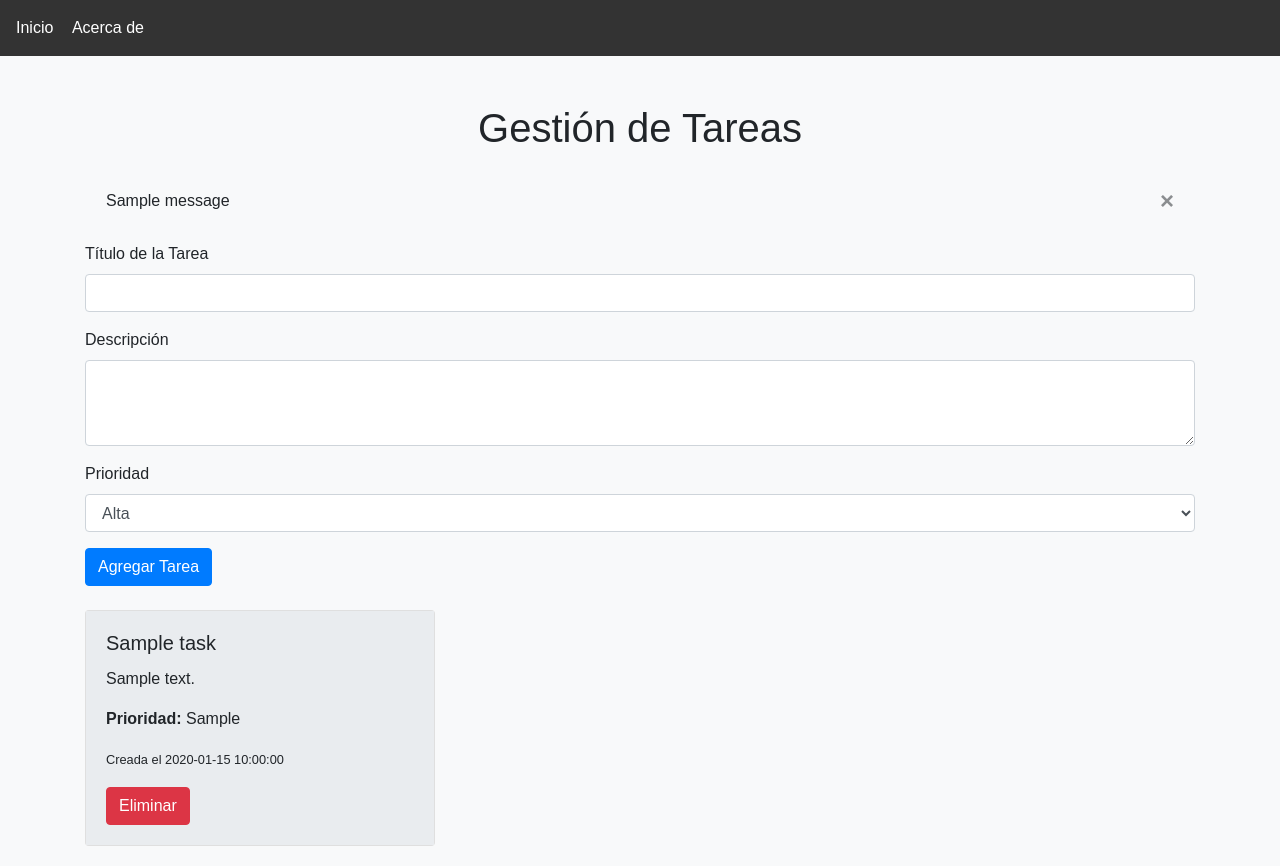
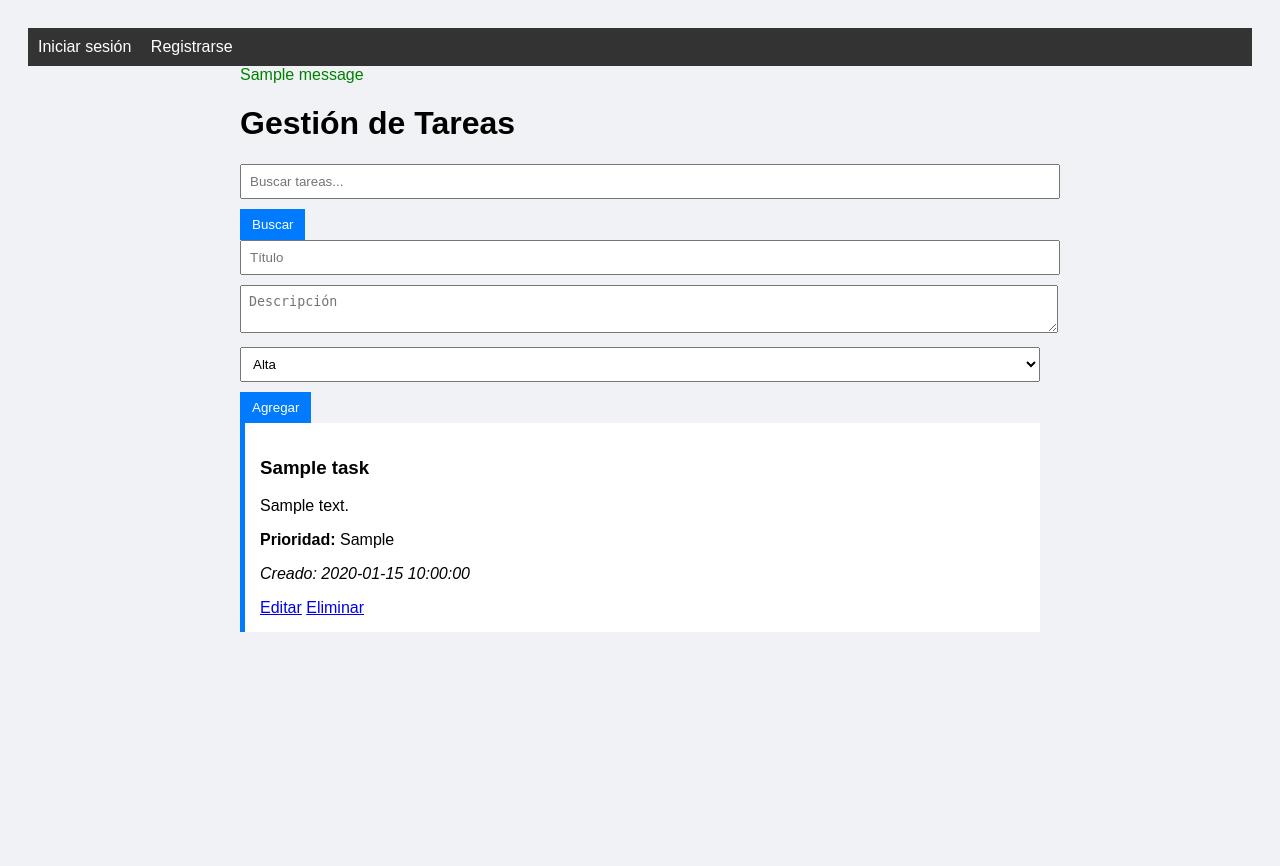
Before and after one commit to fernandoap30/PROYECTO_FASE_I_TESTING_2025, a Flask app: template templates/index.html in a window 1280 px wide. After the commit the page ends 632 px from the top, so only its background shows below. Run offline with Flask 3, Linux system fonts and the light colour scheme; the template is opened without the code that fills it: values that come from a table or form of the project are taken from there, others are empty; tables that the repository leaves empty hold one stand-in row (values such as "Sample post"); one stand-in notice (Sample message) is shown; some libraries are stand-ins or nearby versions.

Commit message:
implementación de login y edición de las tareas

```diff
--- a/app.py
+++ b/app.py
@@ -1,67 +1,123 @@
-from flask import Flask, render_template, request, redirect, url_for, flash
+from flask import Flask, render_template, request, redirect, url_for, flash, session
 from flask_sqlalchemy import SQLAlchemy
+from werkzeug.security import generate_password_hash, check_password_hash
 
 app = Flask(__name__)
 app.config['SQLALCHEMY_DATABASE_URI'] = 'sqlite:///tasks.db'
 app.config['SQLALCHEMY_TRACK_MODIFICATIONS'] = False
-app.secret_key = 'tu_clave_secreta'
-
-# Inicializa la base de datos
+app.secret_key = 'clave_secreta'
 db = SQLAlchemy(app)
 
-# Define el modelo de Task (Tarea)
+class User(db.Model):
+    id = db.Column(db.Integer, primary_key=True)
+    username = db.Column(db.String(80), unique=True, nullable=False)
+    password_hash = db.Column(db.String(128), nullable=False)
+    tasks = db.relationship('Task', backref='user', lazy=True)
+
 class Task(db.Model):
     id = db.Column(db.Integer, primary_key=True)
     title = db.Column(db.String(120), nullable=False)
     description = db.Column(db.Text)
     priority = db.Column(db.String(10))
     created_at = db.Column(db.DateTime, default=db.func.now())
+    user_id = db.Column(db.Integer, db.ForeignKey('user.id'), nullable=False)
 
-# Ruta principal (mostrar todas las tareas)
 @app.route('/')
 def index():
-    tasks = Task.query.all()  # Obtiene todas las tareas
+    if 'user_id' not in session:
+        return redirect(url_for('login'))
+
+    search_query = request.args.get('search')
+    tasks = Task.query.filter_by(user_id=session['user_id'])
+
+    if search_query:
+        tasks = tasks.filter((Task.title.contains(search_query)) | (Task.description.contains(search_query)))
+
+    tasks = tasks.all()
     return render_template('index.html', tasks=tasks)
 
-# Ruta para agregar una tarea
+@app.route('/register', methods=['GET', 'POST'])
+def register():
+    if request.method == 'POST':
+        username = request.form['username']
+        password = generate_password_hash(request.form['password'])
+
+        if User.query.filter_by(username=username).first():
+            flash('El nombre de usuario ya existe', 'error')
+            return redirect(url_for('register'))
+
+        new_user = User(username=username, password_hash=password)
+        db.session.add(new_user)
+        db.session.commit()
+        flash('Usuario registrado correctamente', 'success')
+        return redirect(url_for('login'))
+
+    return render_template('register.html')
+
+@app.route('/login', methods=['GET', 'POST'])
+def login():
+    if request.method == 'POST':
+        username = request.form['username']
+        password = request.form['password']
+        user = User.query.filter_by(username=username).first()
+
+        if user and check_password_hash(user.password_hash, password):
+            session['user_id'] = user.id
+            flash('Inicio de sesión exitoso', 'success')
+            return redirect(url_for('index'))
+        else:
+            flash('Credenciales inválidas', 'error')
+
+    return render_template('login.html')
+
+@app.route('/logout')
+def logout():
+    session.pop('user_id', None)
+    flash('Sesión cerrada correctamente', 'success')
+    return redirect(url_for('login'))
+
 @app.route('/add', methods=['POST'])
 def add_task():
-    if request.method == 'POST':
-        title = request.form['title']
-        description = request.form['description']
-        priority = request.form['priority']
+    if 'user_id' not in session:
+        return redirect(url_for('login'))
 
-        new_task = Task(title=title, description=description, priority=priority)
-        try:
-            db.session.add(new_task)
-            db.session.commit()
-            flash('Tarea agregada exitosamente', 'success')
-        except:
-            db.session.rollback()
-            flash('Error al agregar la tarea', 'error')
+    title = request.form['title']
+    description = request.form['description']
+    priority = request.form['priority']
 
+    new_task = Task(title=title, description=description, priority=priority, user_id=session['user_id'])
+    db.session.add(new_task)
+    db.session.commit()
+    flash('Tarea agregada exitosamente', 'success')
     return redirect(url_for('index'))
 
-# Ruta para eliminar una tarea
+@app.route('/edit/<int:id>', methods=['GET', 'POST'])
+def edit_task(id):
+    task = Task.query.get_or_404(id)
+
+    if request.method == 'POST':
+        task.title = request.form['title']
+        task.description = request.form['description']
+        task.priority = request.form['priority']
+        db.session.commit()
+        flash('Tarea actualizada exitosamente', 'success')
+        return redirect(url_for('index'))
+
+    return render_template('edit.html', task=task)
+
 @app.route('/delete/<int:id>')
 def delete_task(id):
-    task = Task.query.get(id)
-    try:
-        db.session.delete(task)
-        db.session.commit()
-        flash('Tarea eliminada exitosamente', 'success')
-    except:
-        db.session.rollback()
-        flash('Error al eliminar la tarea', 'error')
-
+    task = Task.query.get_or_404(id)
+    db.session.delete(task)
+    db.session.commit()
+    flash('Tarea eliminada exitosamente', 'success')
     return redirect(url_for('index'))
 
-@app.route('/modify')
+@app.route('/about')
 def about():
     return render_template('about.html')
 
-
 if __name__ == '__main__':
     with app.app_context():
-        db.create_all()  # Crea las tablas si no existen
+        db.create_all()
     app.run(debug=True)
--- a/static/style.css
+++ b/static/style.css
@@ -1,20 +1,41 @@
 body {
+    background: #f0f2f5;
     font-family: Arial, sans-serif;
     padding: 20px;
-    background: #f5f5f5;
 }
-form {
-    margin-bottom: 20px;
+nav {
+    background: #333;
+    padding: 10px;
 }
-input, textarea, select {
-    display: block;
-    margin-top: 5px;
+nav a {
+    color: white;
+    margin-right: 15px;
+    text-decoration: none;
+}
+.container {
+    max-width: 800px;
+    margin: auto;
+}
+form input, form textarea, form select {
+    width: 100%;
     margin-bottom: 10px;
-    width: 300px;
+    padding: 8px;
 }
-.success {
-    color: green;
+button {
+    background-color: #007BFF;
+    color: white;
+    padding: 8px 12px;
+    border: none;
+    cursor: pointer;
 }
-.error {
-    color: red;
+button:hover {
+    background-color: #0056b3;
 }
+.alert.success { color: green; }
+.alert.error { color: red; }
+.task-card {
+    background: white;
+    padding: 15px;
+    margin-bottom: 10px;
+    border-left: 5px solid #007BFF;
+}
--- a/templates/base.html
+++ b/templates/base.html
@@ -3,44 +3,31 @@
 <head>
     <meta charset="UTF-8">
     <meta name="viewport" content="width=device-width, initial-scale=1.0">
-    <title>{% block title %}TaskFlow - Gestión de Tareas{% endblock %}</title>
-    <link rel="stylesheet" href="https://stackpath.bootstrapcdn.com/bootstrap/4.5.2/css/bootstrap.min.css">
-    <style>
-        body {
-            background-color: #f8f9fa;
-            font-family: Arial, sans-serif;
-        }
-        nav {
-            background-color: #333;
-            padding: 1em;
-        }
-        nav a {
-            color: white;
-            margin-right: 15px;
-            text-decoration: none;
-        }
-        .task-card {
-            margin-bottom: 20px;
-        }
-        .task-card .card-body {
-            background-color: #e9ecef;
-        }
-    </style>
+    <title>{% block title %}TaskFlow{% endblock %}</title>
+    <link rel="stylesheet" href="{{ url_for('static', filename='style.css') }}">
 </head>
 <body>
+    <nav>
+        {% if session.get('user_id') %}
+            <a href="{{ url_for('index') }}">Inicio</a>
+            <a href="{{ url_for('about') }}">Acerca de</a>
+            <a href="{{ url_for('logout') }}">Cerrar sesión</a>
+        {% else %}
+            <a href="{{ url_for('login') }}">Iniciar sesión</a>
+            <a href="{{ url_for('register') }}">Registrarse</a>
+        {% endif %}
+    </nav>
 
-<nav>
-    <a href="{{ url_for('index') }}">Inicio</a>
-    <a href="{{ url_for('about') }}">Acerca de</a>
-</nav>
+    <div class="container">
+        {% with messages = get_flashed_messages(with_categories=true) %}
+            {% if messages %}
+                {% for category, message in messages %}
+                    <div class="alert {{ category }}">{{ message }}</div>
+                {% endfor %}
+            {% endif %}
+        {% endwith %}
 
-<div class="container mt-5">
-    {% block content %}{% endblock %}
-</div>
-
-<script src="https://code.jquery.com/jquery-3.5.1.slim.min.js"></script>
-<script src="https://cdn.jsdelivr.net/npm/@popperjs/core@2.5.3/dist/umd/popper.min.js"></script>
-<script src="https://stackpath.bootstrapcdn.com/bootstrap/4.5.2/js/bootstrap.min.js"></script>
-
+        {% block content %}{% endblock %}
+    </div>
 </body>
 </html>
--- a/templates/index.html
+++ b/templates/index.html
@@ -1,152 +1,35 @@
+{% extends 'base.html' %}
 
-<!--
-<!DOCTYPE html>
-<html lang="es">
-<head>
-    <meta charset="UTF-8">
-    <meta name="viewport" content="width=device-width, initial-scale=1.0">
-    <title>TaskFlow - Gestión de Tareas</title>
-    <link rel="stylesheet" href="https://stackpath.bootstrapcdn.com/bootstrap/4.5.2/css/bootstrap.min.css">
-    <style>
-        body {
-            background-color: #f8f9fa;
-            font-family: Arial, sans-serif;
-        }
-        .task-card {
-            margin-bottom: 20px;
-        }
-        .task-card .card-body {
-            background-color: #e9ecef;
-        }
-        nav {
-            background-color: #333;
-            padding: 1em;
-        }
-        nav a {
-            color: white;
-            margin-right: 15px;
-            text-decoration: none;
-        }
-    </style>
-</head>
-<body>
+{% block title %}Inicio - TaskFlow{% endblock %}
 
-<nav>
-    <a href="{{ url_for('index') }}">Inicio</a>
-    <a href="{{ url_for('about') }}">Acerca de</a>
-</nav>
+{% block content %}
+    <h1>Gestión de Tareas</h1>
 
-<div class="container mt-5">
-    <h1 class="text-center mb-4">Gestión de Tareas</h1>
-
-    </!-- Mensajes flash --/>
-    {% with messages = get_flashed_messages(with_categories=true) %}
-        {% if messages %}
-            <div class="alert alert-dismissible fade show {{ messages[0][0] }}" role="alert">
-                {{ messages[0][1] }}
-                <button type="button" class="close" data-dismiss="alert" aria-label="Close">
-                    <span aria-hidden="true">&times;</span>
-                </button>
-            </div>
-        {% endif %}
-    {% endwith %}
-
-    <form action="/add" method="POST" class="mb-4">
-        <div class="form-group">
-            <label for="title">Título de la Tarea</label>
-            <input type="text" name="title" class="form-control" id="title" required>
-        </div>
-        <div class="form-group">
-            <label for="description">Descripción</label>
-            <textarea name="description" class="form-control" id="description" rows="3"></textarea>
-        </div>
-        <div class="form-group">
-            <label for="priority">Prioridad</label>
-            <select name="priority" class="form-control" id="priority">
-                <option value="Alta">Alta</option>
-                <option value="Media">Media</option>
-                <option value="Baja">Baja</option>
-            </select>
-        </div>
-        <button type="submit" class="btn btn-primary">Agregar Tarea</button>
+    <form method="GET" action="{{ url_for('index') }}" class="mb-4">
+        <input type="text" name="search" placeholder="Buscar tareas..." value="{{ request.args.get('search', '') }}">
+        <button type="submit">Buscar</button>
     </form>
 
-    </!-- Lista de tareas --/>
-    <div class="row">
-        {% for task in tasks %}
-            <div class="col-md-4">
-                <div class="card task-card">
-                    <div class="card-body">
-                        <h5 class="card-title">{{ task.title }}</h5>
-                        <p class="card-text">{{ task.description }}</p>
-                        <p><strong>Prioridad:</strong> {{ task.priority }}</p>
-                        <p><small>Creada el {{ task.created_at }}</small></p>
-                        <a href="/delete/{{ task.id }}" class="btn btn-danger">Eliminar</a>
-                    </div>
-                </div>
-            </div>
-        {% endfor %}
-    </div>
-</div>
-
-<script src="https://code.jquery.com/jquery-3.5.1.slim.min.js"></script>
-<script src="https://cdn.jsdelivr.net/npm/@popperjs/core@2.5.3/dist/umd/popper.min.js"></script>
-<script src="https://stackpath.bootstrapcdn.com/bootstrap/4.5.2/js/bootstrap.min.js"></script>
-
-</body>
-</html>
--->
-
-{% extends 'base.html' %}
-
-{% block title %}TaskFlow - Inicio{% endblock %}
-
-{% block content %}
-    <h1 class="text-center mb-4">Gestión de Tareas</h1>
-
-    {% with messages = get_flashed_messages(with_categories=true) %}
-        {% if messages %}
-            <div class="alert alert-dismissible fade show {{ messages[0][0] }}" role="alert">
-                {{ messages[0][1] }}
-                <button type="button" class="close" data-dismiss="alert" aria-label="Close">
-                    <span aria-hidden="true">&times;</span>
-                </button>
-            </div>
-        {% endif %}
-    {% endwith %}
-
-    <form action="/add" method="POST" class="mb-4">
-        <div class="form-group">
-            <label for="title">Título de la Tarea</label>
-            <input type="text" name="title" class="form-control" id="title" required>
-        </div>
-        <div class="form-group">
-            <label for="description">Descripción</label>
-            <textarea name="description" class="form-control" id="description" rows="3"></textarea>
-        </div>
-        <div class="form-group">
-            <label for="priority">Prioridad</label>
-            <select name="priority" class="form-control" id="priority">
-                <option value="Alta">Alta</option>
-                <option value="Media">Media</option>
-                <option value="Baja">Baja</option>
-            </select>
-        </div>
-        <button type="submit" class="btn btn-primary">Agregar Tarea</button>
+    <form action="{{ url_for('add_task') }}" method="POST">
+        <input type="text" name="title" placeholder="Título" required>
+        <textarea name="description" placeholder="Descripción"></textarea>
+        <select name="priority">
+            <option value="Alta">Alta</option>
+            <option value="Media">Media</option>
+            <option value="Baja">Baja</option>
+        </select>
+        <button type="submit">Agregar</button>
     </form>
 
-    <div class="row">
+    <div class="task-list">
         {% for task in tasks %}
-            <div class="col-md-4">
-                <div class="card task-card">
-                    <div class="card-body">
-                        <h5 class="card-title">{{ task.title }}</h5>
-                        <p class="card-text">{{ task.description }}</p>
-                        <p><strong>Prioridad:</strong> {{ task.priority }}</p>
-                        <p><small>Creada el {{ task.created_at }}</small></p>
-                        <a href="/delete/{{ task.id }}" class="btn btn-danger">Eliminar</a>
-                    </div>
-                </div>
+            <div class="task-card">
+                <h3>{{ task.title }}</h3>
+                <p>{{ task.description }}</p>
+                <p><strong>Prioridad:</strong> {{ task.priority }}</p>
+                <p><em>Creado: {{ task.created_at }}</em></p>
+                <a href="{{ url_for('edit_task', id=task.id) }}">Editar</a>
+                <a href="{{ url_for('delete_task', id=task.id) }}" onclick="return confirm('¿Estás seguro?')">Eliminar</a>
             </div>
         {% endfor %}
     </div>
```
Also changed, not shown: templates/about.html (+6 -7 lines), templates/edit.html (added, +17 -0 lines), templates/login.html (added, +12 -0 lines), templates/register.html (added, +12 -0 lines), instance/tasks.db (added).
